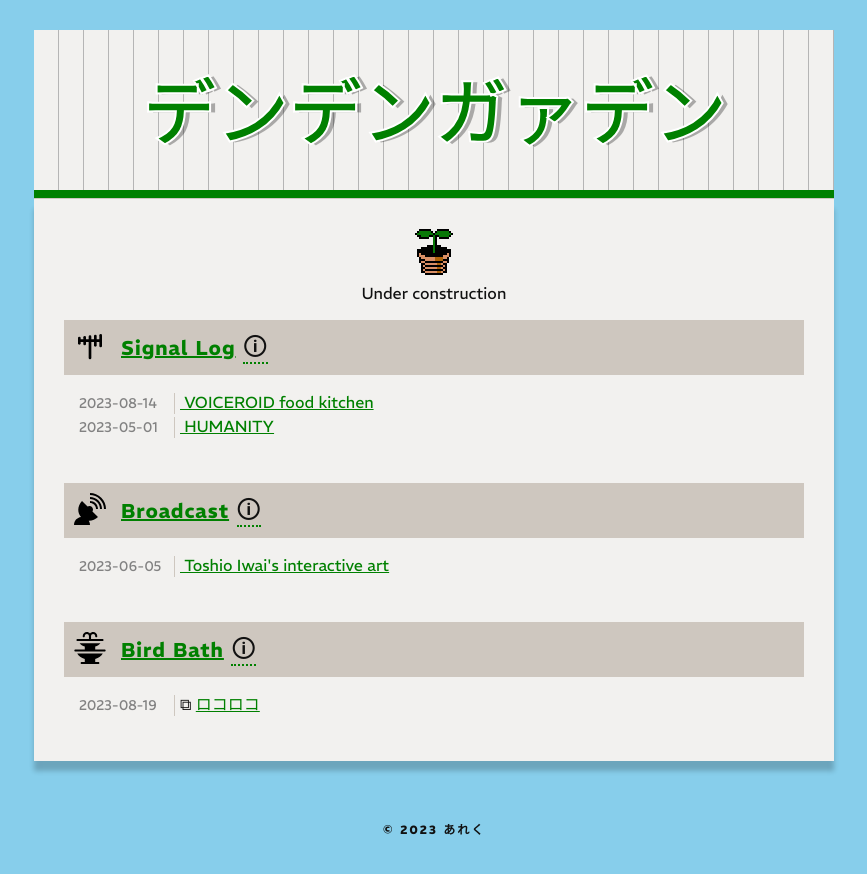
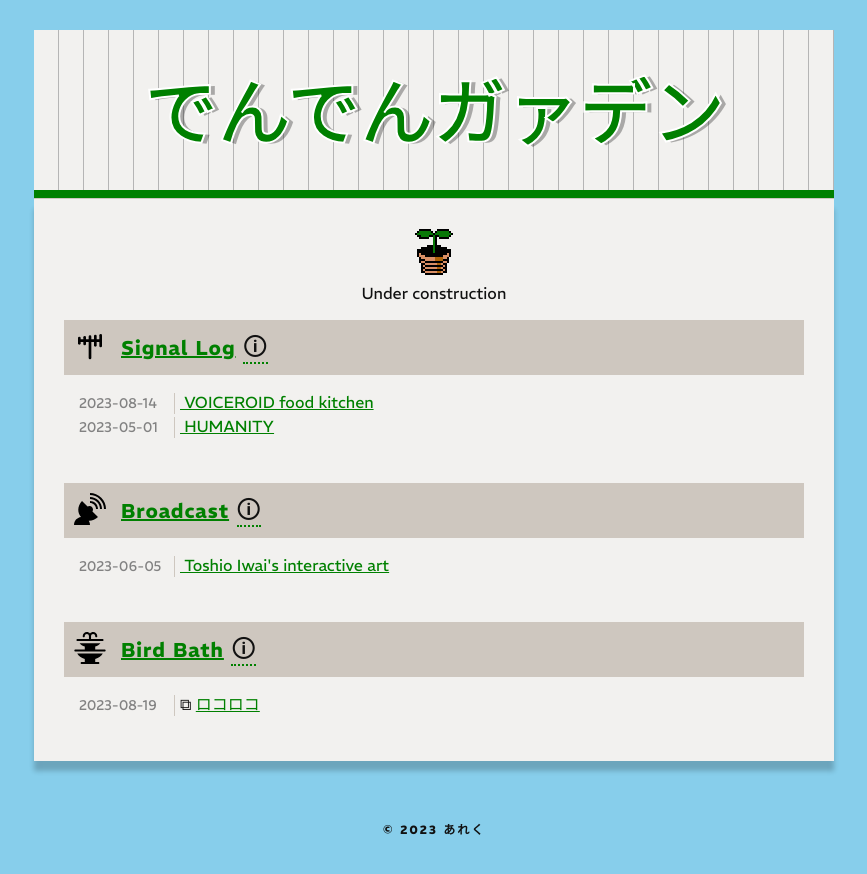
Before and after one commit to dendengarden/dendengarden.github.io, a Jekyll site: the page built from index.markdown, in a window 1280 px wide. Shown: the top 874 px of the page, without its empty margins (206-1073 px from the left). Built offline with Jekyll 4.4.1, drawn with Linux system fonts in a browser that asks for light colours.

Commit message:
Update site title, small fixes

```diff
--- a/_config.yml
+++ b/_config.yml
@@ -18,7 +18,7 @@
 # You can create any custom variable you would like, and they will be accessible
 # in the templates via {{ site.myvariable }}.
 
-title: デンデンガァデン
+title: でんでんガァデン
 author: あれく
 email:
 description: >- # this means to ignore newlines until "baseurl:"
```
